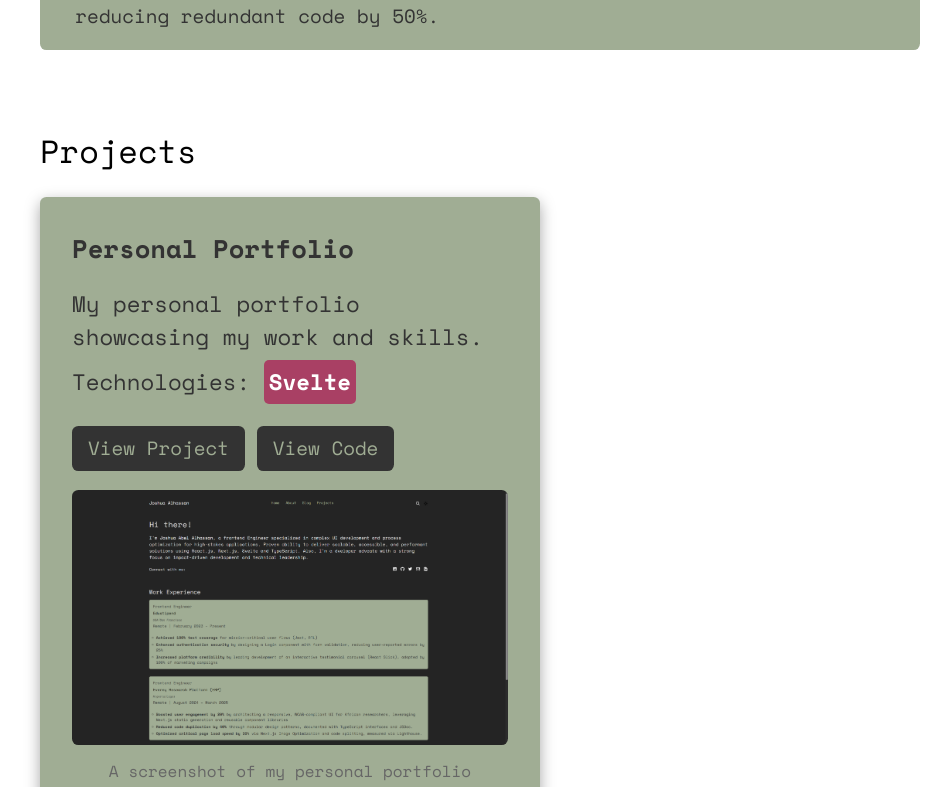
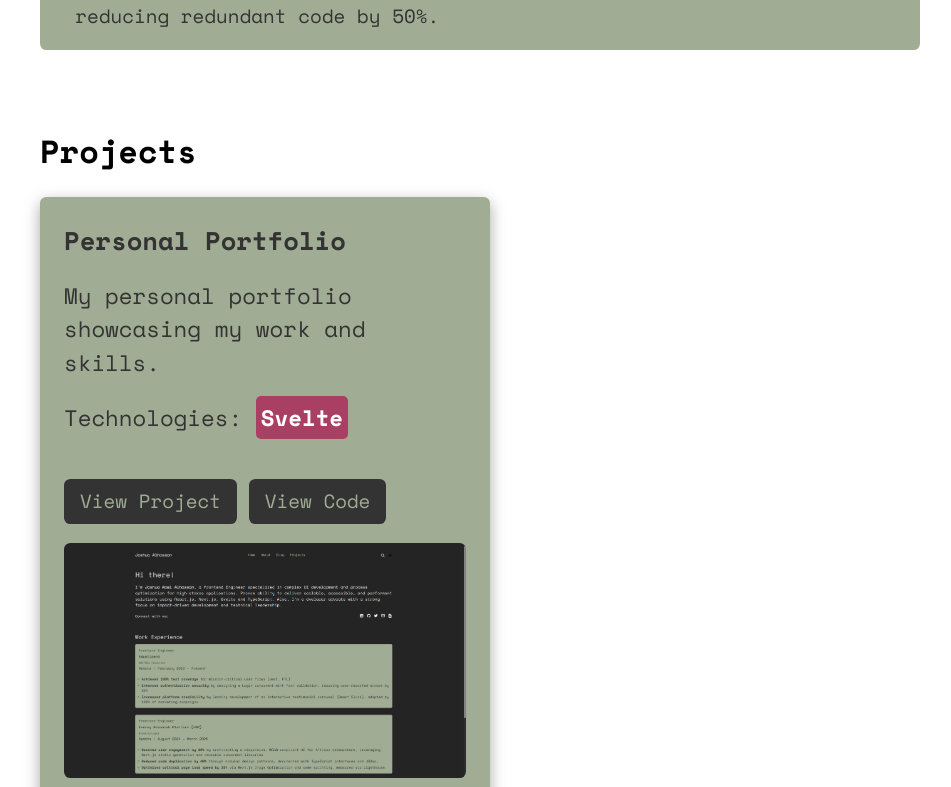
Before and after one commit to Josh-Alhassan/portfolio-website, a Svelte app: page / in a window 1280 px wide. Shown: the part 1841-2628 px from the top of the page, without its empty margins (160-1111 px from the left). Built offline with nearby package versions, Linux system fonts and the light colour scheme; some icons are missing; a web font is replaced by a local one.

Commit message:
add project section

```diff
--- a/src/components/Projects.svelte
+++ b/src/components/Projects.svelte
@@ -2,6 +2,7 @@
   import project1 from "../assets/project-1.png";
   import project2 from "../assets/project-2.png";
   import project3 from "../assets/project-3.png";
+  import project4 from "../assets/project-4.png";
 </script>
 
 <section>
@@ -73,6 +74,29 @@
         </figcaption>
       </figure>
     </div>
+
+    <div class="project-card">
+      <h3>Faith of The Faithful Ministries</h3>
+      <p>
+        An Interdenominational ministries website, called to teach the lifestyle
+        of Faith.
+      </p>
+      <p>
+        Technologies: <span class="span-style alt-3"> React.js</span>
+        <span class="span-style alt-4"> Next.js</span>
+      </p>
+      <a href="https://www.ftf-ministry.vercel.app">View Project</a>
+      <a href="https://github.com/Josh-Alhassan/ftf-ministry" target="_blank"
+        >View Code</a
+      >
+      <figure class="project-image-container">
+        <img src={project4} alt="TBO Project 3" class="project-image" />
+        <figcaption>
+          A screenshot of FTF ministry website, built with React, and Next.js.
+          <br />
+        </figcaption>
+      </figure>
+    </div>
   </div>
 </section>
 
@@ -80,6 +104,7 @@
   .secondary-heading {
     font-size: 2rem;
     margin-bottom: 1.4rem;
+    font-weight: 700;
   }
 
   .projects-container {
@@ -104,7 +129,7 @@
   }
   .project-card p {
     font-size: 1.2rem;
-    margin-bottom: 0.4rem;
+    margin-bottom: 1rem;
   }
   .project-card a {
     display: inline-block;
@@ -136,6 +161,7 @@
   .span-style {
     font-weight: 600;
     display: inline-block;
+    margin-bottom: 0.5rem;
 
     padding: 5px;
     color: #fff;
@@ -154,14 +180,19 @@
     background-color: #83b3d7;
   }
 
+  .alt-4 {
+    background-color: #ff9f00;
+  }
+
   @media (min-width: 768px) {
     .projects-container {
       gap: 2rem;
     }
 
     .project-card {
-      max-width: 500px;
-      padding: 2rem;
+      max-width: 450px;
+      height: auto;
+      padding: 1.5rem;
     }
     .project-card h3 {
       font-size: 1.6rem;
@@ -178,8 +209,9 @@
   }
   @media (min-width: 1024px) {
     .projects-container {
-      gap: 4rem;
-      justify-content: start;
+      gap: 1.5rem;
+      justify-content: space-between;
+      row-gap: 3rem;
     }
   }
 </style>
--- a/src/components/WorkExperience.svelte
+++ b/src/components/WorkExperience.svelte
@@ -110,6 +110,7 @@
   .work-heading {
     font-size: 1.8rem;
     margin-bottom: 1.2rem;
+    font-weight: 700;
   }
 
   .work-role,
```
Also changed, not shown: src/assets/project-4.png (added).
